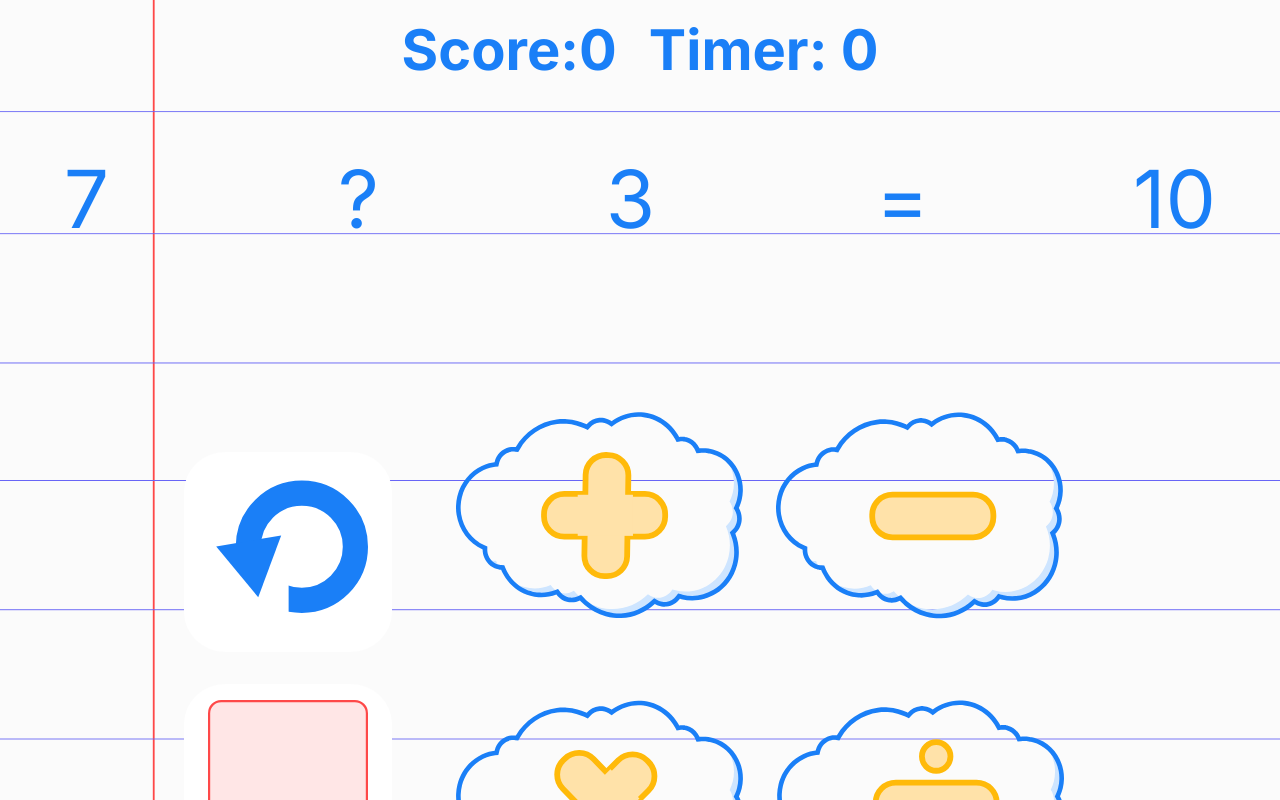
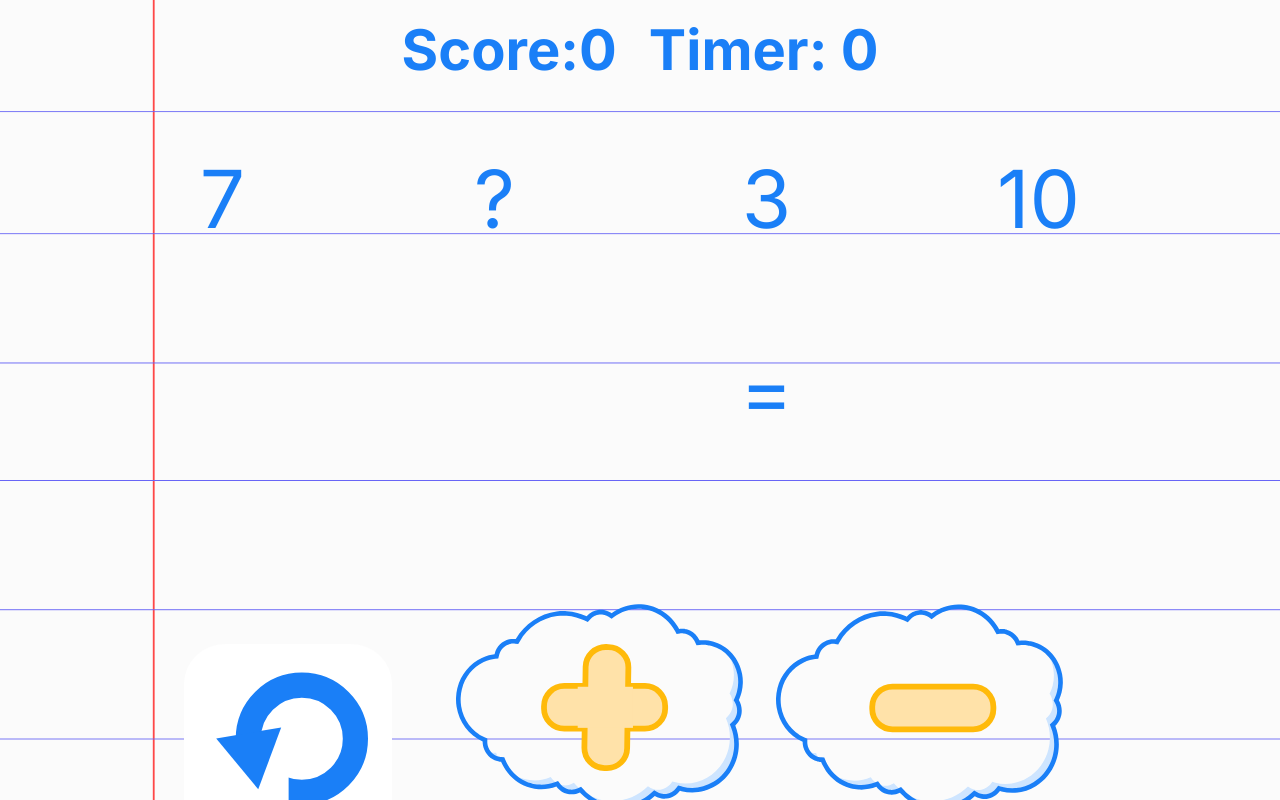
Before and after one commit to singh-taranjeet/boloons-ui, a Next.js app: page /games/sharp in a window 1280 px wide. Built offline with nearby package versions, Linux system fonts and the light colour scheme.

Commit message:
fixed duplicate key in question

```diff
--- a/src/app/games/sharp/components/ValuesContext.tsx
+++ b/src/app/games/sharp/components/ValuesContext.tsx
@@ -16,10 +16,10 @@ const SCORE = {
 
 // 0 -> ADD, 1 -> SUB, 2 -> MUL, 3 -> DIV
 const equation: EquationType[] = [
-  { id: getRandomInt(), value: 7 },
-  { id: getRandomInt(), value: 0 },
-  { id: getRandomInt(), value: 3 },
-  { id: getRandomInt(), value: 10 },
+  { id: 1, value: 7 },
+  { id: 11, value: 0 },
+  { id: 111, value: 3 },
+  { id: 1111, value: 10 },
 ];
 
 interface ContextState extends QuestionType {
@@ -63,16 +63,17 @@ const ValuesContext = createContext<ContextType>(initialContext);
 
 function ValuesProvider(props: {
   children: React.ReactNode;
-  firstQuestion: QuestionType;
+  // firstQuestion?: QuestionType;
 }) {
-  const { children, firstQuestion } = props;
+  const { children } = props;
   const [values, setValues] = useState<ContextState>({
     ...initialState,
-    ...firstQuestion,
   });
   const [timerId, setTimerId] = useState<NodeJS.Timer | undefined>();
 
-  function generateNextQuestion(incrementScore: boolean): void {
+  const generateNextQuestion = useCallback(function generateNextQuestion(
+    incrementScore: boolean
+  ): void {
     setValues((oldValue) => {
       return {
         ...oldValue,
@@ -85,8 +86,10 @@ function ValuesProvider(props: {
         },
       };
     });
-  }
+  },
+  []);
 
+  const startGame = useCallback(
     function startGame() {
       // reset score, timer and start game
       setValues({
@@ -117,9 +120,11 @@ function ValuesProvider(props: {
       }, 1000);
 
       setTimerId(timerId);
-  }
+    },
+    [values]
+  );
 
-  console.log("Values", values, values.equation);
+  // console.log("Values", values, firstQuestion);
 
   const stopGame = useCallback(
     function stopGame() {
--- a/src/app/games/sharp/lib/helper.ts
+++ b/src/app/games/sharp/lib/helper.ts
@@ -33,7 +33,7 @@ export function generateQuestion(): QuestionType {
 
   // 3. Omit one place in 0, 1, 2, 4
   const omittedPosition = 1;
-  //const omittedPosition = getRandomInt(4);
+  // TODO const omittedPosition = getRandomInt(4);
 
   // 5. store the answer
   equation.push({
--- a/src/app/games/sharp/lib/types.ts
+++ b/src/app/games/sharp/lib/types.ts
@@ -1,7 +1,6 @@
-export interface ValuesType {
+export type ValuesType = Array<{
   value: number | string;
-}
-[];
+}>;
 
 export enum EnumOperations {
   ADD,
--- a/src/app/games/sharp/page.tsx
+++ b/src/app/games/sharp/page.tsx
@@ -10,7 +10,7 @@ import {
   StyledScore,
   StyledWrapper,
 } from "./components/styles";
-import { generateQuestion, useIsMobile } from "./lib/helper";
+import { generateQuestion, getRandomInt, useIsMobile } from "./lib/helper";
 import { GetStaticProps, InferGetStaticPropsType } from "next";
 
 function DashedRectangle(props: { color?: string; width: string }) {
@@ -56,20 +56,20 @@ function Question() {
     <div className="question">
       {equation.map(({ value, id }, index) => {
         return (
-          <>
-            <Cloud key={`${index}`}>
+          <div key={id}>
+            <Cloud>
               <div className="cloudText">
                 <p>{index === 1 ? "?" : value}</p>
               </div>
             </Cloud>
             {index === 2 ? (
-              <Cloud key={id}>
+              <Cloud>
                 <div className="cloudText">
                   <p>=</p>
                 </div>
               </Cloud>
             ) : null}
-          </>
+          </div>
         );
       })}
     </div>
@@ -179,11 +179,10 @@ function Score() {
   );
 }
 
-export default function Sharp(props: any) {
-  const { firstQuestion } = props.params;
+export default function Page() {
   return (
     <StyledWrapper>
-      <ValuesProvider firstQuestion={firstQuestion}>
+      <ValuesProvider>
         <ColumnWrapper>
           <Score />
           <Question />
@@ -196,12 +195,3 @@ export default function Sharp(props: any) {
     </StyledWrapper>
   );
 }
-
-export const generateStaticParams = async () => {
-  const firstQuestion = generateQuestion();
-  return [
-    {
-      firstQuestion,
-    },
-  ];
-};
```
Lines whose indentation alone changed are shown as unchanged.
